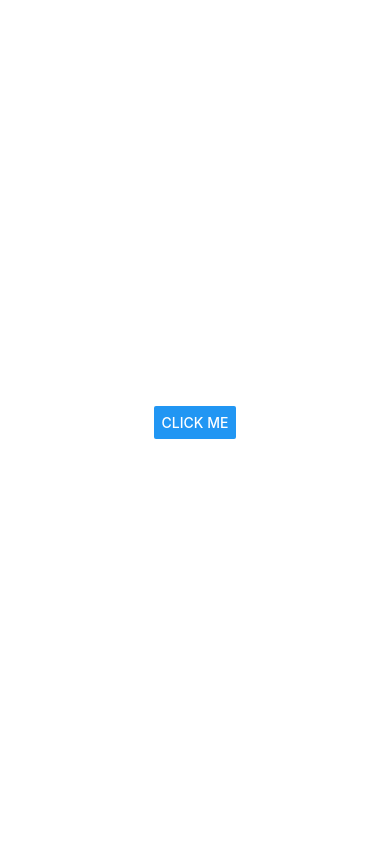
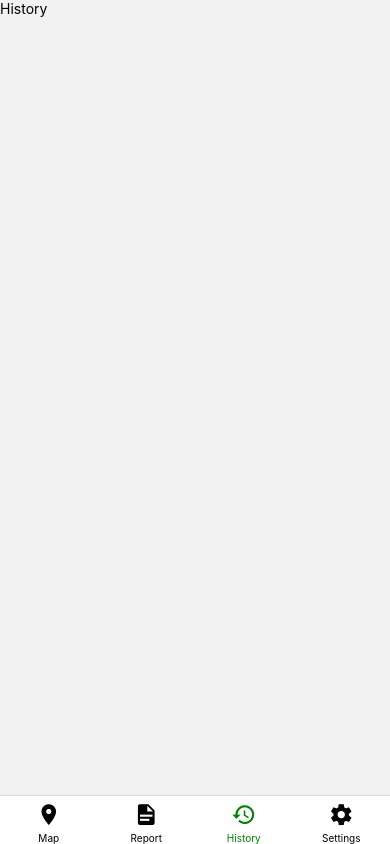
Before and after one commit to nsmangat/HotPot-Capstone-Project, a React Native app in the folder Frontend/: screen /History in a window 390 px wide. Built offline with nearby package versions, Linux system fonts and the light colour scheme.

Commit message:
Finished bottom tab navigation

```diff
--- a/Frontend/package.json
+++ b/Frontend/package.json
@@ -10,12 +10,15 @@
   },
   "dependencies": {
     "@expo/metro-runtime": "^3.1.3",
+    "@expo/vector-icons": "^14.0.0",
+    "@react-navigation/bottom-tabs": "^6.5.20",
     "axios": "^1.6.7",
     "expo": "^50.0.13",
     "expo-status-bar": "^1.11.1",
     "react": "18.2.0",
     "react-dom": "^18.2.0",
     "react-native": "0.73.5",
+    "react-native-screens": "^3.30.1",
     "react-native-web": "^0.19.10"
   },
   "devDependencies": {
--- a/Frontend/src/App.js
+++ b/Frontend/src/App.js
@@ -1,42 +1,59 @@
 import { StatusBar } from "expo-status-bar";
 import { StyleSheet, Text, View, Button } from "react-native";
-import React, { useEffect, useState } from "react";
-import axios from "axios";
+import { NavigationContainer } from "@react-navigation/native";
+import { createBottomTabNavigator } from "@react-navigation/bottom-tabs";
+//import { Map, Report, History, Settings } from "./screens";
+import History from "./screens/History";
+import Map from "./screens/Map";
+import Settings from "./screens/Settings";
+import Report from "./screens/Report";
+import MaterialCommunityIcons from "@expo/vector-icons/MaterialCommunityIcons";
+
+const Tab = createBottomTabNavigator();
 
 export default function App() {
-  const [data, setData] = useState(null);
+  return (
+    <NavigationContainer>
+      <Tab.Navigator
+        screenOptions={({ route }) => ({
+          tabBarIcon: ({ color, size }) => {
+            let iconName;
 
-  const getHelloWorld = async () => {
-    axios
-      .get("http://" + process.env.EXPO_PUBLIC_IP_ADDRESS + ":3000/")
-      .then((response) => {
-        console.log(response);
-        const extractedLocations = response.data.map((entry) => entry.location);
-        console.log("Location values:", extractedLocations);
-        setData(extractedLocations);
-      })
-      .catch((error) => {
-        console.error(error);
-      });
-  };
+            if (route.name === "Map") {
+              iconName = "map-marker";
+            } else if (route.name === "Report") {
+              iconName = "file-document";
+            } else if (route.name === "History") {
+              iconName = "history";
+            } else if (route.name === "Settings") {
+              iconName = "cog";
+            }
 
-  return (
-    <View style={styles.container}>
-      {!data && <Button title="Click me" onPress={getHelloWorld} />}
-      {data && (
-        <View style={styles.container}>
-          <Text>{data}</Text>
-        </View>
-      )}
-    </View>
+            return (
+              <MaterialCommunityIcons
+                name={iconName}
+                size={size}
+                color={color}
+              />
+            );
+          },
+          tabBarActiveTintColor: "green",
+          tabBarInactiveTintColor: "black",
+          headerShown: false,
+        })}
+      >
+        <Tab.Screen name="Map" component={Map} />
+        <Tab.Screen name="Report" component={Report} />
+        <Tab.Screen name="History" component={History} />
+        <Tab.Screen name="Settings" component={Settings} />
+      </Tab.Navigator>
+    </NavigationContainer>
   );
 }
 
 const styles = StyleSheet.create({
   container: {
     flex: 1,
-    backgroundColor: "#fff",
-    alignItems: "center",
-    justifyContent: "center",
+    backgroundColor: "#D9E9E6", // Set your desired background color here
   },
 });
--- /dev/null
+++ b/Frontend/src/components/styles.js
@@ -0,0 +1,13 @@
+// Styling for every page such as background colour
+
+import React from "react";
+import { View, StyleSheet } from "react-native";
+
+const styles = StyleSheet.create({
+  container: {
+    flex: 1,
+    backgroundColor: "#D9E9E6",
+  },
+});
+
+export default styles;
--- /dev/null
+++ b/Frontend/src/screens/History.js
@@ -0,0 +1,6 @@
+import React from "react";
+import { Text } from "react-native";
+
+export default function History() {
+  return <Text>History</Text>;
+}
--- /dev/null
+++ b/Frontend/src/screens/Map.js
@@ -0,0 +1,11 @@
+import React from "react";
+import { Text, View } from "react-native";
+import styles from "../components/styles";
+
+export default function Map() {
+  return (
+    <View style={styles.container}>
+      <Text>Map</Text>
+    </View>
+  );
+}
--- /dev/null
+++ b/Frontend/src/screens/Report.js
@@ -0,0 +1,6 @@
+import React from "react";
+import { Text } from "react-native";
+
+export default function Report() {
+  return <Text>Report</Text>;
+}
--- /dev/null
+++ b/Frontend/src/screens/Settings.js
@@ -0,0 +1,6 @@
+import React from "react";
+import { Text } from "react-native";
+
+export default function Settings() {
+  return <Text>Settings</Text>;
+}
```
Also changed, not shown: Frontend/src/components/placeholder.js (deleted), Frontend/src/screens/placeholder.js (deleted), 1 other file (tests, documents, lock files or other folders).
